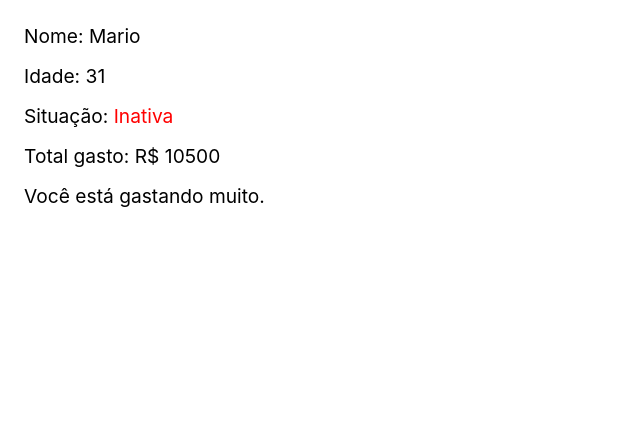
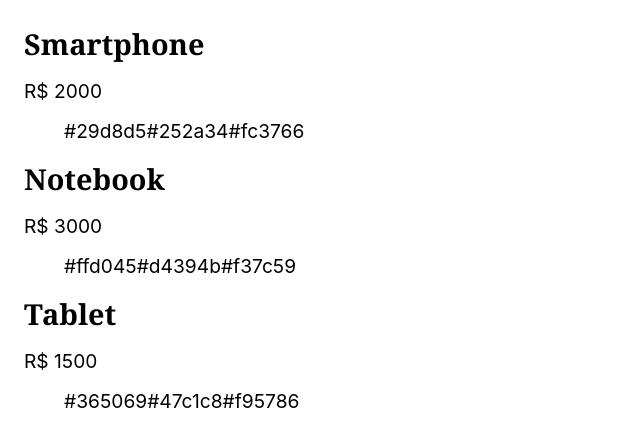
Before and after one commit to PedroPaivaDev/study-origamid-react, a React (Create React App) app: page / in a window 1280 px wide. Shown: the top 446 px of the page, without its empty margins (0-640 px from the left). Built offline with nearby package versions, Linux system fonts and the light colour scheme.

Commit message:
inicio aula208

```diff
--- a/src/App.js
+++ b/src/App.js
@@ -1,45 +1,38 @@
 import React from 'react';
 
-const luana = {
-  cliente: 'Luana',
-  idade: 27,
-  compras: [
-    { nome: 'Notebook', preco: 'R$ 2500' },
-    { nome: 'Geladeira', preco: 'R$ 3000' },
-    { nome: 'Smartphone', preco: 'R$ 1500' },
-  ],
-  ativa: true,
+const produtos = [
+  {
+    id: 1,
+    nome: 'Smartphone',
+    preco: 'R$ 2000',
+    cores: ['#29d8d5', '#252a34', '#fc3766'],
+  },
+  {
+    id: 2,
+    nome: 'Notebook',
+    preco: 'R$ 3000',
+    cores: ['#ffd045', '#d4394b', '#f37c59'],
+  },
+  {
+    id: 3,
+    nome: 'Tablet',
+    preco: 'R$ 1500',
+    cores: ['#365069', '#47c1c8', '#f95786'],
+  },
+];
+
+const App = () => {
+  return (
+    <>
+      {produtos.map(({id, nome, preco, cores}) => {
+        return <section key={id}>
+          <h2>{nome}</h2>
+          <p>{preco}</p>
+          <ul>{cores}</ul>
+        </section>
+      })}
+    </>
+  );
 };
 
-const mario = {
-  cliente: 'Mario',
-  idade: 31,
-  compras: [
-    { nome: 'Notebook', preco: 'R$ 2500' },
-    { nome: 'Geladeira', preco: 'R$ 3000' },
-    { nome: 'Smartphone', preco: 'R$ 1500' },
-    { nome: 'Guitarra', preco: 'R$ 3500' },
-  ],
-  ativa: false,
-};
-
-function App() {
-  const dados = mario
-
-  const precos = dados.compras.map(item => +item.preco.replace('R$ ', ''))
-  const soma = precos.reduce(function(somaPrecos, preco){
-    return somaPrecos + preco
-  })
-
-  return (
-    <div >
-      <p>Nome: {dados.cliente}</p>
-      <p>Idade: {dados.idade}</p>
-      <p>Situação: <span style={{color:dados.ativa ? 'green' : 'red' }}>{dados.ativa ? 'Ativa' : 'Inativa'}</span></p>
-      <p>Total gasto: R$ {soma}</p>
-      {soma > 10000 && <p>Você está gastando muito.</p>}
-    </div>
-  );
-}
-
 export default App;
```
Also changed, not shown: 1 other file (tests, documents, lock files or other folders).
